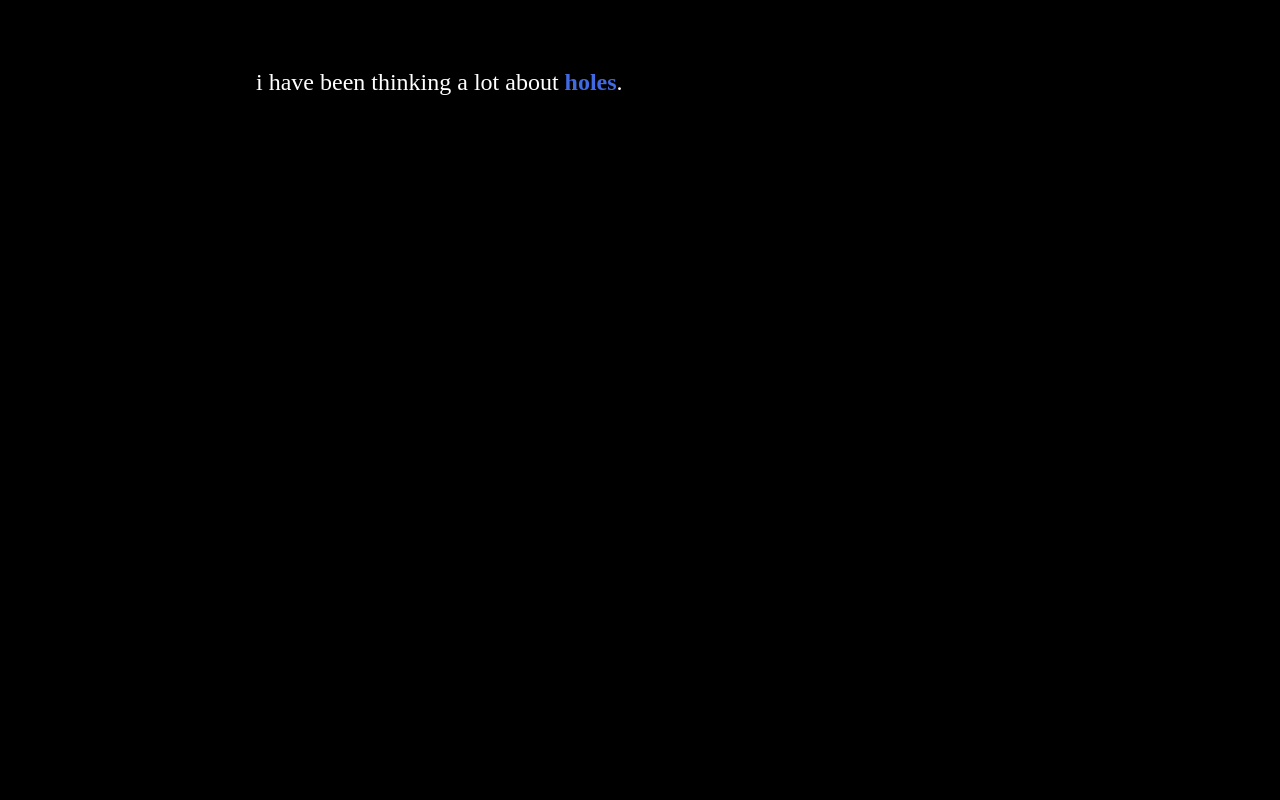
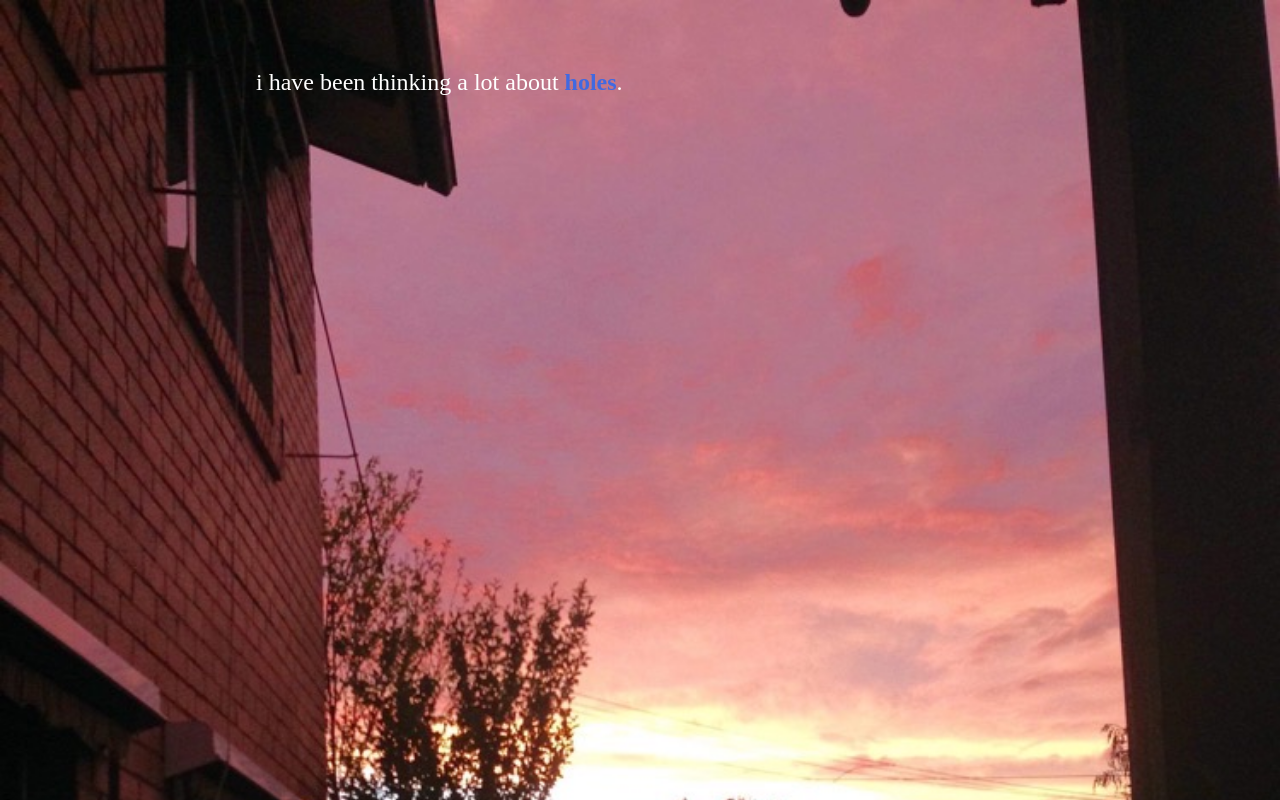
Before and after one commit to chxnn/twine-proposal, a plain HTML site: page index.html in a window 1280 px wide. Drawn offline with Linux system fonts and the light colour scheme; a web font is replaced by a local one.

Commit message:
Change background img

```diff
--- a/index.html
+++ b/index.html
@@ -16,7 +16,7 @@
 }
 
 tw-story {
-  background-image: url('img/house.JPG');
+  background-image: url('img/house w:o roof.JPG');
   background-size: cover;
   background-repeat: no-repeat;
   font-family: 'New Tegomin', serif;
```
